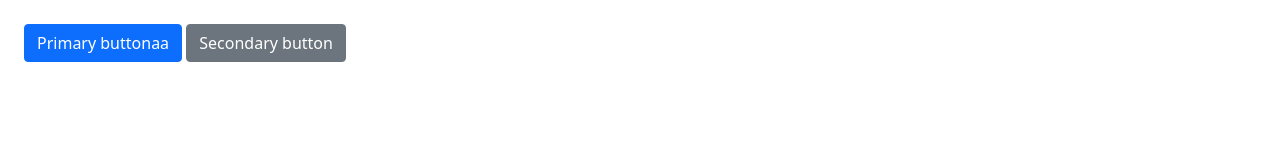
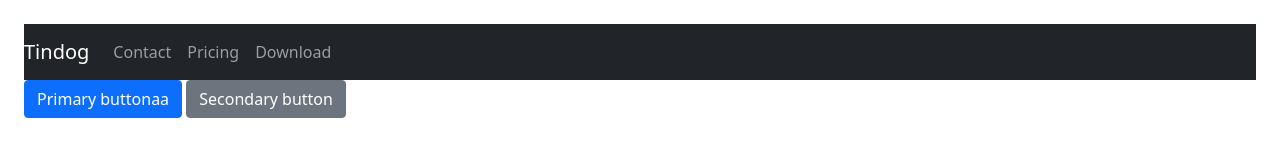
Before and after one commit to nelo1986/bootstrap-5-kkbsbd, a website built with webpack: page src/index.html in a window 1280 px wide. Built offline with nearby package versions, Linux system fonts and the light colour scheme.

Commit message:
1 file modified

```diff
--- a/src/index.html
+++ b/src/index.html
@@ -8,6 +8,25 @@
   </head>
 
   <body class="p-4">
+  <nav class="navbar bg-dark navbar-expand-lg navbar-dark">
+  <a class="navbar-brand" href="">Tindog</a>
+   <button class="navbar-toggler" type="button" data-toggle="collapse" data-target="#navbarSupportedContent" aria-controls="navbarSupportedContent" aria-expanded="false" aria-label="Toggle navigation">
+  <span class="navbar-toggler-icon"></span>
+</button>
+<div class="collapse navbar-collapse" id="navbarSupportedContent">
+  <ul class="navbar-nav ml-auto">
+      <li class="nav-item">
+          <a class="nav-link" href="">Contact</a>
+      </li>
+      <li class="nav-item">
+          <a class="nav-link" href="">Pricing</a>
+      </li>
+      <li class="nav-item">
+          <a class="nav-link" href="">Download</a>
+      </li>
+  </ul>
+</div>
+</nav>
     <button class="btn btn-primary">Primary buttonaa</button>
 
     <button class="btn btn-secondary">Secondary button</button>
```
